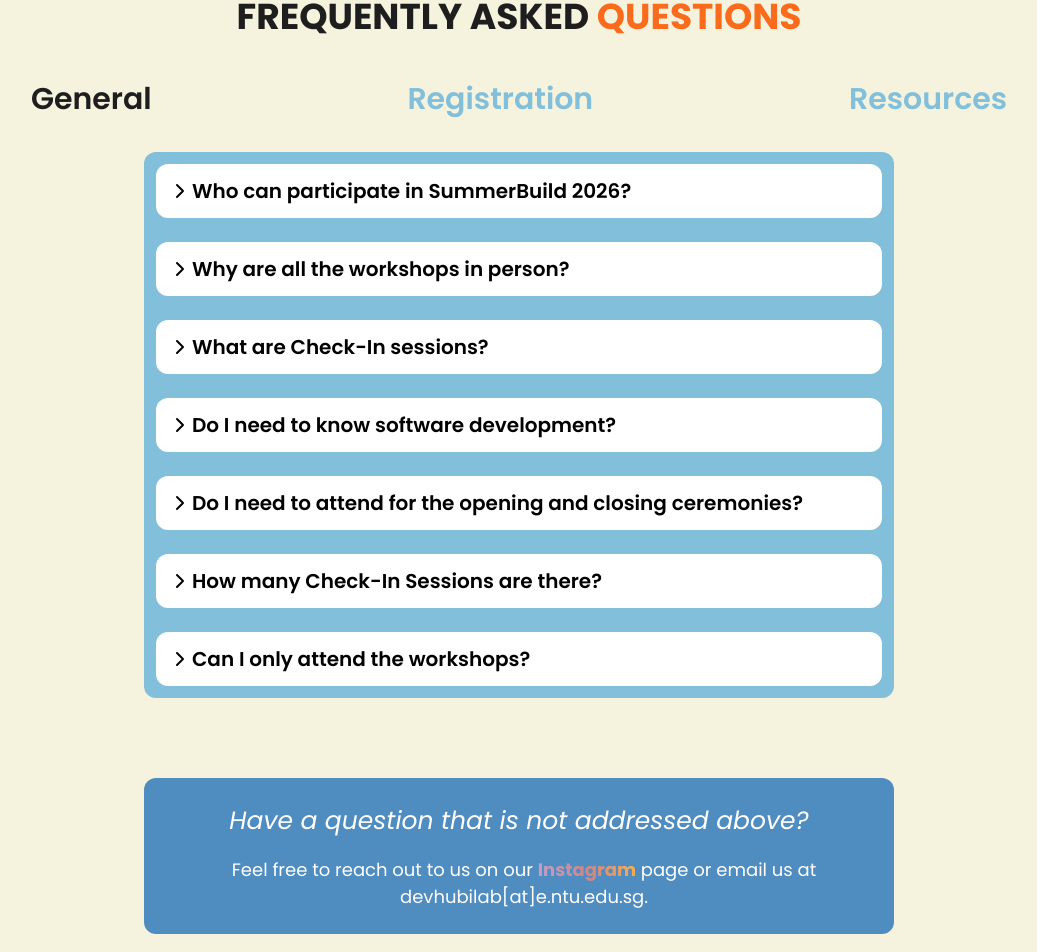
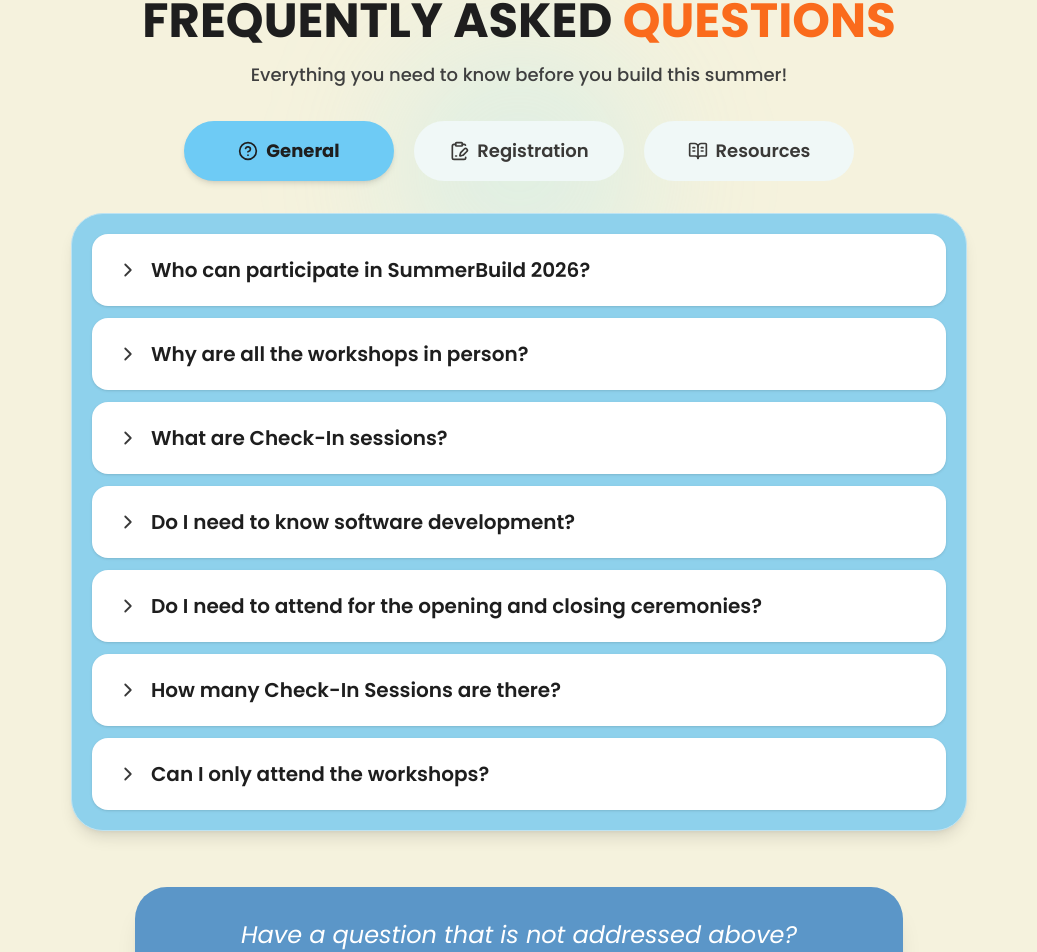
Before and after one commit to DevHub-iLab/summerbuild-2025, a React (Vite) app: page /FAQ in a window 1280 px wide. Shown: the part 199-1151 px from the top of the page, without its empty margins (121-1158 px from the left). Built offline with nearby package versions, Linux system fonts and the light colour scheme.

Commit message:
updated faq page and data

```diff
--- a/src/components/FAQ/FAQ.tsx
+++ b/src/components/FAQ/FAQ.tsx
@@ -1,4 +1,5 @@
 import { useState } from "react";
+import { CircleHelp, ClipboardPenLine, BookOpenText } from "lucide-react";
 import FAQTopic from "./FAQTopic";
 import FAQExt from "./FAQExt";
 import { FAQPageData } from "../../data/FAQPageData";
@@ -6,27 +7,54 @@
 function FAQ() {
   const [active, setActive] = useState("General");
   const topics = FAQPageData.topics;
-  const { title, topicClassName, extendedSection } = FAQPageData;
+  const { title, extendedSection } = FAQPageData;
+
+  const topicIcons: Record<string, React.ReactNode> = {
+    General: <CircleHelp size={20} />,
+    Registration: <ClipboardPenLine size={20} />,
+    Resources: <BookOpenText size={20} />,
+  };
 
   return (
-    <div id="faq" className="mt-20 flex flex-col">
-      <h1 className="mb-5 justify-center text-center text-2xl font-bold uppercase sm:mb-7.5 sm:text-3xl md:mb-10 md:text-4xl">
+    <section
+      id="faq"
+      className="relative mt-20 flex flex-col items-center px-6"
+    >
+      {/* subtle background glow */}
+      <div className="absolute top-10 left-1/2 -z-10 h-[260px] w-[260px] -translate-x-1/2 rounded-full bg-[#9EE7F5]/25 blur-3xl" />
+
+      <div className="mx-auto max-w-4xl text-center">
+        <h1 className="text-2xl font-bold uppercase sm:text-3xl md:text-5xl">
           <span className={title.prefixClassName}>{title.prefix}</span>
           <span className={title.highlightClassName}>{title.highlight}</span>
         </h1>
 
-      <div className="flex w-full justify-around">
-        {topics.map((topic) => (
-          <h1
+        <p className="mt-4 text-sm font-medium text-[#3f3f3f] sm:text-base md:text-lg">
+          Everything you need to know before you build this summer!
+        </p>
+      </div>
+
+      {/* Topic pills */}
+      <div className="mt-8 flex flex-wrap items-center justify-center gap-3 md:gap-5">
+        {topics.map((topic) => {
+          const isActive = active === topic;
+
+          return (
+            <button
               key={topic}
-            className={`mb-2.5 cursor-pointer! font-semibold sm:mb-5 md:mb-7.5 ${topicClassName} ${
-              active === topic ? title.prefixClassName : "text-[#81BFDA]"
+              type="button"
+              className={`flex h-12 w-[170px] items-center justify-center gap-2 rounded-full px-5 text-sm transition-all duration-300 sm:h-14 sm:w-[190px] sm:text-base md:h-15 md:w-[210px] md:text-lg ${
+                isActive
+                  ? "bg-[#6ECBF5] text-[#1E1E1E] font-bold shadow-md"
+  : "bg-[#f0f8f7] text-[#3a3937] font-semibold hover:bg-white hover:shadow-sm"
               }`}
               onClick={() => setActive(topic)}
             >
-            {topic}
-          </h1>
-        ))}
+              <span className="shrink-0">{topicIcons[topic]}</span>
+              <span>{topic}</span>
+            </button>
+          );
+        })}
       </div>
 
       <FAQTopic active={active} />
@@ -40,7 +68,7 @@
               href={extendedSection.content.link.url}
               target="_blank"
               rel="noreferrer"
-              className={extendedSection.content.link.className}
+              className="font-semibold text-[#FFD166] underline underline-offset-4 transition hover:text-white"
             >
               {extendedSection.content.link.text}
             </a>{" "}
@@ -48,7 +76,7 @@
           </>
         }
       />
-    </div>
+    </section>
   );
 }
 
--- a/src/components/FAQ/FAQCard.tsx
+++ b/src/components/FAQ/FAQCard.tsx
@@ -1,4 +1,4 @@
-import { ChevronRight, ChevronDown } from "lucide-react";
+import { ChevronRight } from "lucide-react";
 import { useState } from "react";
 
 type FAQCardType = {
@@ -6,37 +6,51 @@
   answer: string | string[];
 };
 
-function FAQCard(props: FAQCardType) {
-  const [arrow, setArrow] = useState(false);
-
-  const handleArrow = () => {
-    setArrow(!arrow);
-  };
+function FAQCard({ question, answer }: FAQCardType) {
+  const [open, setOpen] = useState(false);
 
   return (
-    <div className="m-3 flex cursor-pointer flex-col rounded-xl bg-white p-3 text-[15px] transition-all duration-300 ease-in-out sm:text-[18px] md:text-[20px]">
-      <div className="flex items-center" onClick={handleArrow}>
-        <div>
-          {!arrow ? <ChevronRight size="1.5rem" /> : <ChevronDown size="1.5rem" />}
-        </div>
-        <p className="cursor-pointer! font-semibold">{props.question}</p>
-      </div>
+    <div
+      className={`overflow-hidden rounded-2xl border transition-all duration-300 ease-in-out ${
+        open
+          ? "border-[#9ED9F3] bg-[#F7FCFF] shadow-md"
+          : "border-transparent bg-white shadow-sm hover:shadow-md"
+      }`}
+    >
+      <button
+        type="button"
+        onClick={() => setOpen(!open)}
+        className="flex w-full items-center gap-3 px-5 py-4 text-left transition-all duration-300 sm:px-6 sm:py-5"
+      >
+        <ChevronRight
+          size={22}
+          className={`shrink-0 text-[#3A3A3A] transition-transform duration-300 ${
+            open ? "rotate-90" : ""
+          }`}
+        />
+
+        <p className="text-[15px] font-semibold text-[#1E1E1E] sm:text-[18px] md:text-[20px]">
+          {question}
+        </p>
+      </button>
 
       <div
-        className={`transition-max-height cursor-pointer overflow-hidden duration-300 ease-in-out ${
-          arrow ? "opacity-100" : "max-h-0 opacity-0"
+        className={`grid transition-all duration-300 ease-in-out ${
+          open ? "grid-rows-[1fr] opacity-100" : "grid-rows-[0fr] opacity-0"
         }`}
       >
-        <div className="ml-5 pt-2 text-[12px] sm:ml-6.25 sm:text-[15px] md:ml-7.5 md:text-[18px]">
-    {Array.isArray(props.answer) ? (  // Handle if the answer is an array
-          props.answer.map((paragraph, index) => (
+        <div className="overflow-hidden">
+          <div className="px-5 pb-5 text-[13px] leading-relaxed text-[#3F4752] sm:px-6 sm:text-[15px] md:text-[17px]">
+            {Array.isArray(answer) ? (
+              answer.map((paragraph, index) => (
                 <p key={index} className={index > 0 ? "mt-4" : ""}>
                   {paragraph}
                 </p>
               ))
             ) : (
-          <p>{props.answer}</p>
+              <p>{answer}</p>
             )}
+          </div>
         </div>
       </div>
     </div>
--- a/src/components/FAQ/FAQExt.tsx
+++ b/src/components/FAQ/FAQExt.tsx
@@ -3,14 +3,13 @@
   content: React.ReactNode;
 };
 
-function FAQExt(props: FAQType) {
+function FAQExt({ header, content }: FAQType) {
   return (
-    <div className="bg-sb-blue-300 mx-auto mt-20 w-81.25 transform flex-col rounded-xl p-6 text-center text-[15px] transition-all duration-300 ease-in-out hover:scale-102 hover:shadow-lg hover:shadow-gray-400 sm:w-150 sm:text-[20px] md:w-187.5 md:text-[25px]">
-      <h2 className="pb-2 text-center text-white italic">
-        {props.header}
-      </h2>
-      <p className="ml-5 pt-2 pr-5 text-[13px] text-white sm:ml-6.25 sm:text-[15px] md:ml-7.5 md:text-[18px]">
-        {props.content}
+    <div className="mx-auto mt-14 w-full max-w-3xl rounded-4xl bg-[#5B96C8] px-6 py-8 text-center text-white shadow-xl transition-all duration-300 hover:-translate-y-0.5 hover:shadow-2xl sm:px-8 md:px-10">
+      <h2 className="text-xl italic md:text-2xl">{header}</h2>
+
+      <p className="mx-auto mt-4 max-w-2xl text-sm leading-relaxed sm:text-base md:text-lg">
+        {content}
       </p>
     </div>
   );
--- a/src/components/FAQ/FAQTopic.tsx
+++ b/src/components/FAQ/FAQTopic.tsx
@@ -1,18 +1,23 @@
 import { FAQTopicElements } from "../../data/FAQPageData";
-
-
 import FAQCard from "./FAQCard";
 
 type FAQTopicType = {
   active: string;
 };
 
-function FAQTopic(props: FAQTopicType) {
+function FAQTopic({ active }: FAQTopicType) {
+  const topicMap = {
+    General: FAQTopicElements.general,
+    Registration: FAQTopicElements.registration,
+    Resources: FAQTopicElements.resources,
+  };
+
+  const activeItems = topicMap[active as keyof typeof topicMap] || [];
+
   return (
-    <div>
-      {props.active === "General" && (
-        <div className="m-auto flex w-81.25 flex-col justify-center rounded-xl bg-[#81BFDA] sm:w-150 md:w-187.5">
-          {FAQTopicElements.general.map((item) => (
+    <div className="mx-auto mt-8 w-full max-w-4xl rounded-4xl border border-[#BEE3F2] bg-[#8ED1EC] p-3 shadow-lg sm:p-4 md:p-5">
+      <div className="flex flex-col gap-3">
+        {activeItems.map((item) => (
           <FAQCard
             key={item.id}
             question={item.question}
@@ -20,31 +25,6 @@
           />
         ))}
       </div>
-      )}
-
-      {props.active === "Registration" && (
-        <div className="m-auto flex w-81.25 flex-col justify-center rounded-xl bg-[#81BFDA] sm:w-150 md:w-187.5">
-          {FAQTopicElements.registration.map((item) => (
-            <FAQCard
-              key={item.id}
-              question={item.question}
-              answer={item.answer}
-            />
-          ))}
-        </div>
-      )}
-
-      {props.active === "Resources" && (
-        <div className="m-auto flex w-81.25 flex-col justify-center rounded-xl bg-[#81BFDA] sm:w-150 md:w-187.5">
-          {FAQTopicElements.resources.map((item) => (
-            <FAQCard
-              key={item.id}
-              question={item.question}
-              answer={item.answer}
-            />
-          ))}
-        </div>
-      )}
     </div>
   );
 }
--- a/src/data/FAQPageData.ts
+++ b/src/data/FAQPageData.ts
@@ -18,7 +18,7 @@
         url: "https://www.instagram.com/ntu.devhub/",
         className: "bg-linear-65 from-[#c0a0d4] via-[#ce8585] to-[#fcb045] bg-clip-text font-bold text-transparent underline"
       },
-      emailText: "page or email us at devhubilab[at]e.ntu.edu.sg."
+      emailText: "page or email us at devhubilab@e.ntu.edu.sg."
     }
   }
 };
```
Lines whose indentation alone changed are shown as unchanged.
